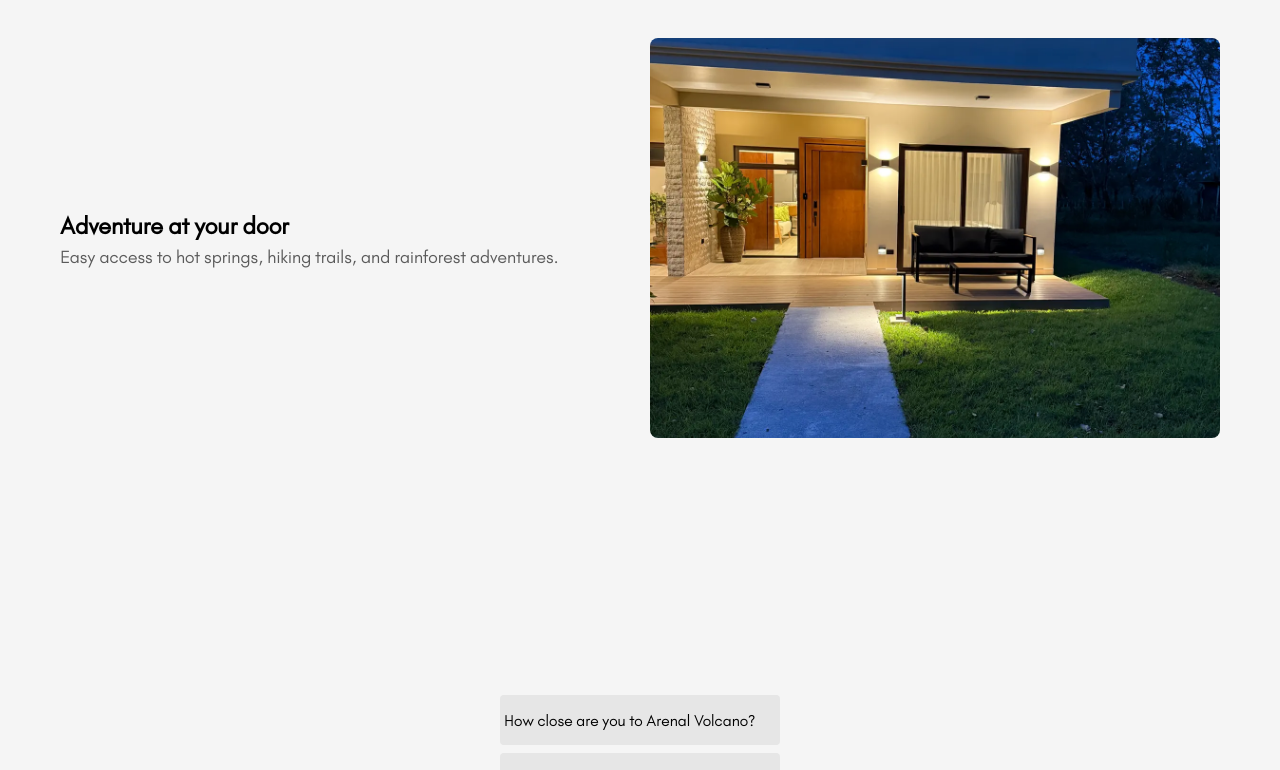
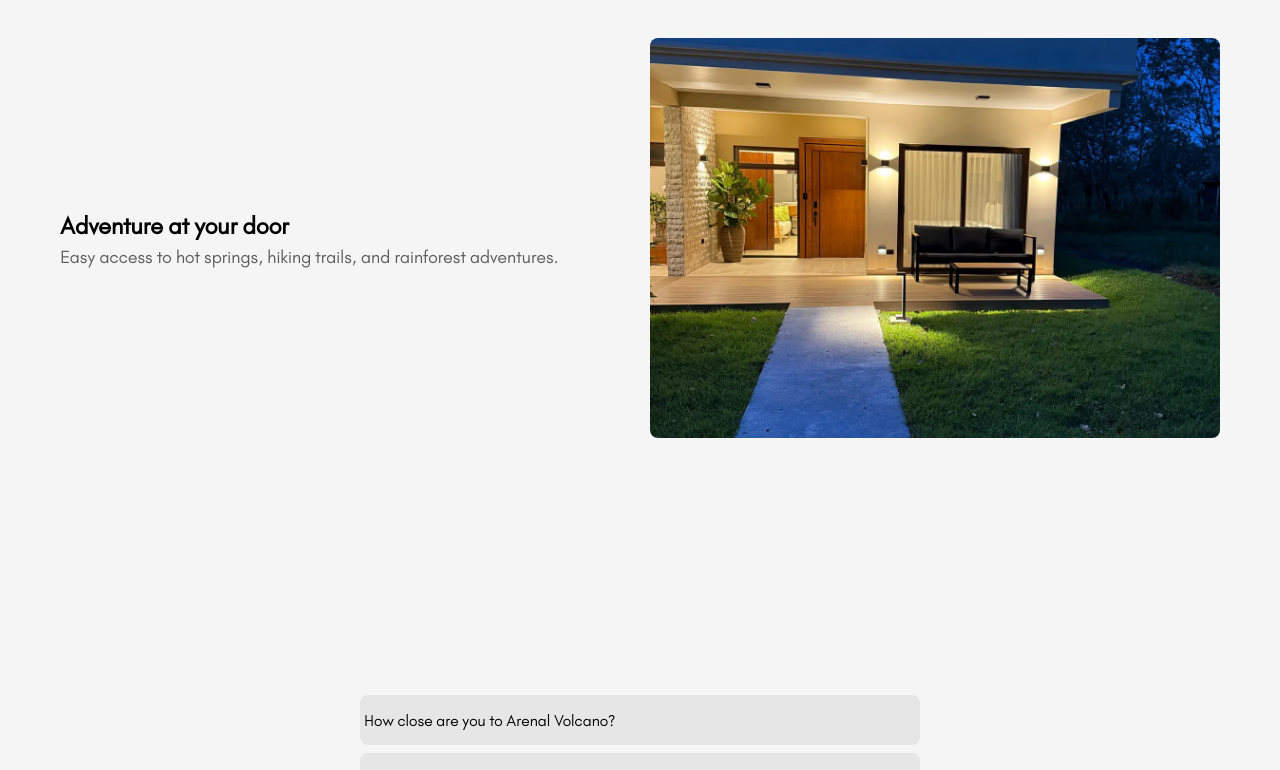
Before and after one commit to lunalabscr/echo-frontend, a React (Vite) app: page /en in a window 1280 px wide. Shown: the part 2010-2780 px from the top of the page. Built offline with nearby package versions, Linux system fonts and the light colour scheme.

Commit message:
fallback on fonts

```diff
--- a/src/components/faq/index.module.scss
+++ b/src/components/faq/index.module.scss
@@ -12,10 +12,12 @@
   @include mixins.respond-to(lg) {
     justify-content: center;
     height: 600px;
+    max-width: 600px;
   }
 
   &__item {
-    border-radius: 4px;
+    border-radius: 8px;
+    width: 100%;
     background-color: colors.$gray;
   }
 
--- a/src/components/hero/index.module.scss
+++ b/src/components/hero/index.module.scss
@@ -37,7 +37,7 @@
   }
 
   &__title {
-    font-family: "glacial-bold";
+    font-family: "glacial-bold", Arial;
     text-align: center;
     z-index: 1;
     color: colors.$vanilla;
@@ -53,7 +53,7 @@
   }
 
   &__subtitle {
-    font-family: "noracle";
+    font-family: "noracle", Arial;
     color: colors.$vanilla;
     @include typography.font-size(xl);
     z-index: 1;
```
